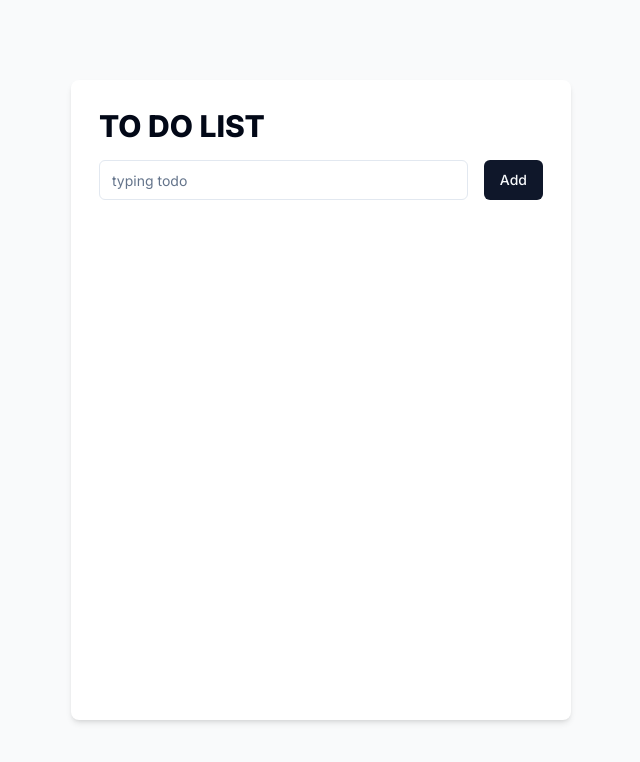
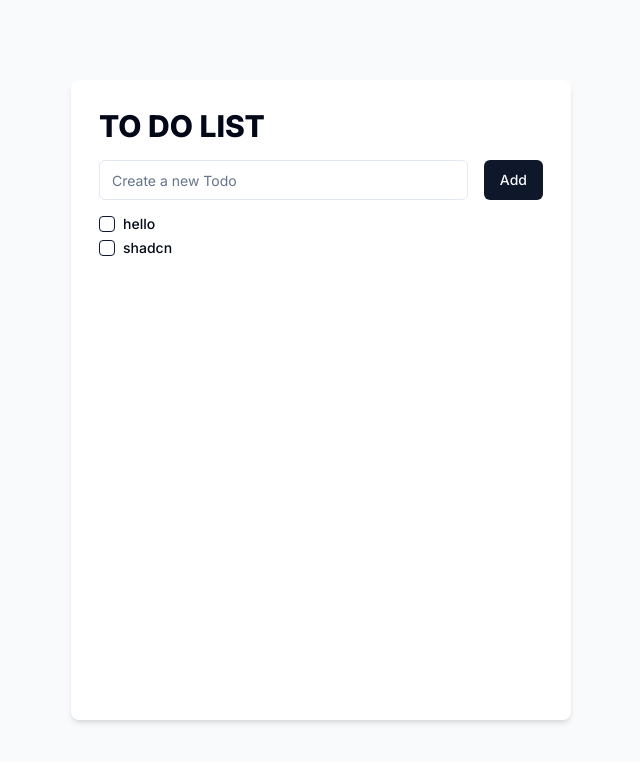
Before and after one commit to 2dowon/next14-shadcn-todolist, a Next.js app: page / in a window 1280 px wide. Shown: the top 762 px of the page, without its empty margins (319-959 px from the left). Built offline with nearby package versions, Linux system fonts and the light colour scheme.

Commit message:
feat: add todo using jotai

```diff
--- a/app/page.tsx
+++ b/app/page.tsx
@@ -1,5 +1,5 @@
-import { Button } from "@/components/ui/button";
-import { Input } from "@/components/ui/input";
+import TodoAddForm from "@/components/todo_add_form";
+import TodoList from "@/components/todo_list";
 
 export default function Home() {
   return (
@@ -7,10 +7,9 @@ export default function Home() {
       <div className="relative rounded-lg bg-white p-7 shadow-md sm:w-[500px] sm:h-[80vh] h-screen w-screen">
         <h1 className="pb-[1rem] font-extrabold text-3xl">TO DO LIST</h1>
 
-        <div className="flex gap-[1rem]">
-          <Input placeholder="typing todo" />
-          <Button>Add</Button>
-        </div>
+        <TodoAddForm />
+
+        <TodoList />
       </div>
     </div>
   );
--- /dev/null
+++ b/components/todo.tsx
@@ -0,0 +1,42 @@
+import { useAtom } from "jotai";
+import { todoListAtom } from "./todo_list";
+import { Checkbox } from "./ui/checkbox";
+
+export interface ITodo {
+  id: number;
+  name: string;
+  checked: boolean;
+}
+
+const Todo = ({ todo }: { todo: ITodo }) => {
+  const [, setTodoList] = useAtom(todoListAtom);
+
+  const handleCheckedChange = () => {
+    setTodoList((todoList: ITodo[]) =>
+      todoList.map((item) => {
+        if (item.id === todo.id) {
+          return { ...todo, checked: !todo.checked };
+        }
+        return item;
+      })
+    );
+  };
+
+  return (
+    <div className="flex items-center space-x-2">
+      <Checkbox
+        id={`todo_${todo.id}`}
+        checked={todo.checked}
+        onCheckedChange={handleCheckedChange}
+      />
+      <label
+        htmlFor={`todo_${todo.id}`}
+        className="text-sm font-medium leading-none peer-disabled:cursor-not-allowed peer-disabled:opacity-70"
+      >
+        {todo.name}
+      </label>
+    </div>
+  );
+};
+
+export default Todo;
--- /dev/null
+++ b/components/todo_add_form.tsx
@@ -0,0 +1,44 @@
+"use client";
+
+import { Button } from "@/components/ui/button";
+import { Input } from "@/components/ui/input";
+import { useAtom } from "jotai";
+import { useRef } from "react";
+import { todoListAtom } from "./todo_list";
+
+const TodoAddForm = () => {
+  const inputRef = useRef<HTMLInputElement>(null);
+
+  const [, setTodoList] = useAtom(todoListAtom);
+
+  const addTodo = (): void => {
+    const name = inputRef.current?.value;
+
+    if (name) {
+      setTodoList((todoList) => [
+        ...todoList,
+        { id: Date.now(), name, checked: false },
+      ]);
+
+      inputRef.current.value = "";
+    }
+  };
+
+  return (
+    <div className="flex gap-[1rem]">
+      <Input
+        ref={inputRef}
+        type="text"
+        placeholder="Create a new Todo"
+        onKeyDown={(e) => {
+          if (e.key === "Enter") {
+            addTodo();
+          }
+        }}
+      />
+      <Button onClick={addTodo}>Add</Button>
+    </div>
+  );
+};
+
+export default TodoAddForm;
--- /dev/null
+++ b/components/todo_list.tsx
@@ -0,0 +1,24 @@
+"use client";
+
+import { atom } from "jotai";
+import { useAtomValue } from "jotai/react";
+import Todo, { ITodo } from "./todo";
+
+export const todoListAtom = atom<ITodo[]>([
+  { id: 1, name: "hello", checked: false },
+  { id: 2, name: "shadcn", checked: false },
+]);
+
+const TodoList = () => {
+  const todoList = useAtomValue(todoListAtom);
+
+  return (
+    <ul className="py-[1rem] space-y-[0.5rem]">
+      {todoList.map((todo: ITodo) => (
+        <Todo key={todo.id} todo={todo} />
+      ))}
+    </ul>
+  );
+};
+
+export default TodoList;
--- /dev/null
+++ b/components/ui/checkbox.tsx
@@ -0,0 +1,30 @@
+"use client"
+
+import * as React from "react"
+import * as CheckboxPrimitive from "@radix-ui/react-checkbox"
+import { Check } from "lucide-react"
+
+import { cn } from "@/lib/utils"
+
+const Checkbox = React.forwardRef<
+  React.ElementRef<typeof CheckboxPrimitive.Root>,
+  React.ComponentPropsWithoutRef<typeof CheckboxPrimitive.Root>
+>(({ className, ...props }, ref) => (
+  <CheckboxPrimitive.Root
+    ref={ref}
+    className={cn(
+      "peer h-4 w-4 shrink-0 rounded-sm border border-primary ring-offset-background focus-visible:outline-none focus-visible:ring-2 focus-visible:ring-ring focus-visible:ring-offset-2 disabled:cursor-not-allowed disabled:opacity-50 data-[state=checked]:bg-primary data-[state=checked]:text-primary-foreground",
+      className
+    )}
+    {...props}
+  >
+    <CheckboxPrimitive.Indicator
+      className={cn("flex items-center justify-center text-current")}
+    >
+      <Check className="h-4 w-4" />
+    </CheckboxPrimitive.Indicator>
+  </CheckboxPrimitive.Root>
+))
+Checkbox.displayName = CheckboxPrimitive.Root.displayName
+
+export { Checkbox }
--- a/package.json
+++ b/package.json
@@ -9,9 +9,11 @@
     "lint": "next lint"
   },
   "dependencies": {
+    "@radix-ui/react-checkbox": "^1.0.4",
     "@radix-ui/react-slot": "^1.0.2",
     "class-variance-authority": "^0.7.0",
     "clsx": "^2.1.0",
+    "jotai": "^2.7.1",
     "lucide-react": "^0.360.0",
     "next": "14.1.4",
     "react": "^18.2.0",
```
Also changed, not shown: 2 other files (tests, documents, lock files or other folders).
